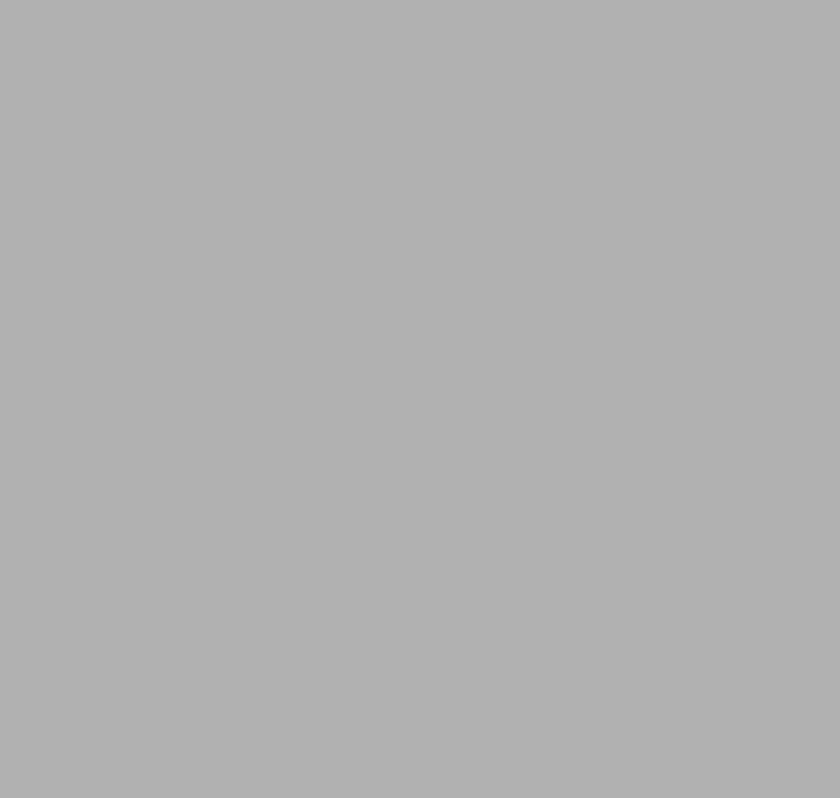
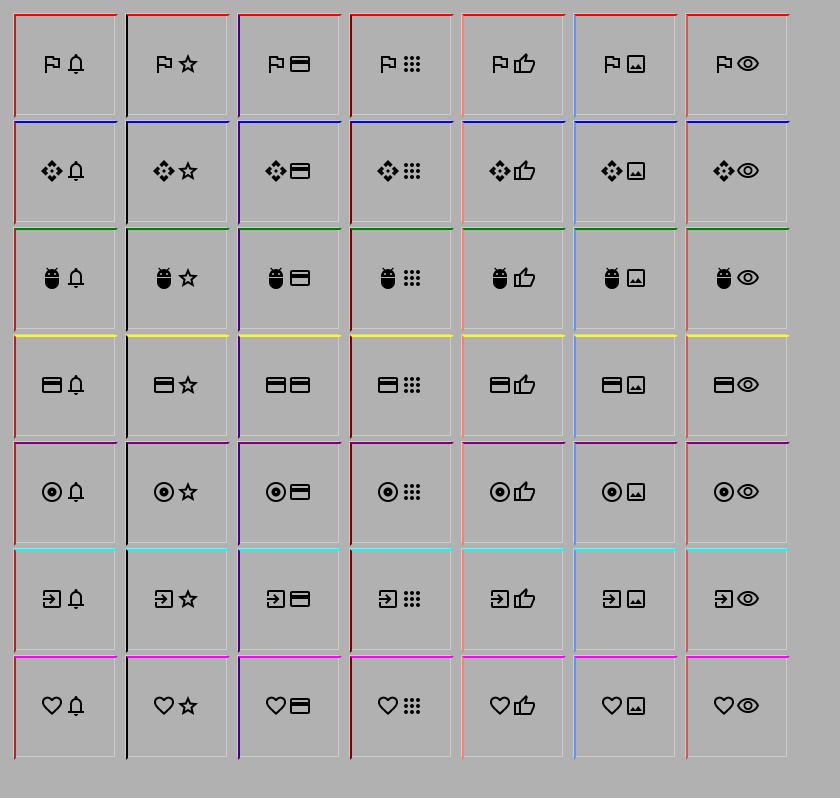
Before and after one commit to Alien2080/mono-match, a website built with webpack: page src/index.html in a window 1280 px wide. Shown: the whole page, without its empty margins (0-840 px from the left). Built offline with nearby package versions, Linux system fonts and the light colour scheme.

Commit message:
add visible lines as borders to cards

```diff
--- a/src/assets/code/card.js
+++ b/src/assets/code/card.js
@@ -2,6 +2,7 @@
 export class Card {
   constructor(){
     this.symbols = [];
+    this.cssClasses = [];
   }
 
   getSymbols() {
@@ -12,6 +13,14 @@ export class Card {
     this.symbols.push(symbol);
   }
 
+  getCSSclasses() {
+    return this.cssClasses;
+  }
+
+  addCSSclass(className) {
+    this.cssClasses.push(className);
+  }
+
   printSymbols() {
     console.log(this.symbols);
   }
--- a/src/assets/code/deck.js
+++ b/src/assets/code/deck.js
@@ -14,15 +14,39 @@ export class Deck {
   generateCards(icons) {
     const cards2dArray = [];
 
+    // Create cards.
     for (let i = 0; i < this.gridSize; i += 1) {
         const row = [];
         for (let j = 0; j < this.gridSize; j += 1) {
             const card = new Card();
-            card.addSymbol(icons[i * this.gridSize + j % icons.length]);
             row.push(card);
         }
         cards2dArray.push(row);
     }
+
+    // Horizontal line symbols.
+    for (let i = 0; i < this.gridSize; i += 1) {
+      for (let j = 0; j < this.gridSize; j += 1) {
+        cards2dArray[i][j].addSymbol(icons[j]);
+        cards2dArray[i][j].addCSSclass(`horizontal-line`);
+        cards2dArray[i][j].addCSSclass(`horizontal-line-${i}`);
+      }
+    }
+
+    // Vertical line symbols.
+    for (let i = 0; i < this.gridSize; i += 1) {
+      for (let j = 0; j < this.gridSize; j += 1) {
+        cards2dArray[i][j].addSymbol(icons[i + this.gridSize * this.gridSize]);
+        cards2dArray[i][j].addCSSclass(`vertical-line`);
+        cards2dArray[i][j].addCSSclass(`vertical-line-${j}`);
+      }
+    }
+
+    // Diagonal line symbols.
+    // for (let i = 0, j = 0; i < this.gridSize; i += 1, j += 1) {
+    //   cards2dArray[i][j].addSymbol(icons[i + this.gridSize * this.gridSize]);
+
+    // }
 
     return cards2dArray;
 }
--- a/src/assets/code/domController.js
+++ b/src/assets/code/domController.js
@@ -13,6 +13,9 @@ export class DOMController {
           row.forEach((card, j) => {
               const cardElement = document.createElement('div');
               cardElement.classList.add('card');
+              card.getCSSclasses().forEach(className => {
+                  cardElement.classList.add(className); // Add CSS classes from Card to cardElement
+              });
               card.getSymbols().forEach(symbol => {
                   const spanElement = document.createElement('span');
                   spanElement.classList.add('material-symbols-outlined');
--- a/src/index.html
+++ b/src/index.html
@@ -3,9 +3,12 @@
 <head>
   <meta charset="UTF-8">
   <meta name="viewport" content="width=device-width, initial-scale=1.0">
-  <title>Website template</title>
+  <link href="https://fonts.googleapis.com/css2?family=Material+Symbols+Outlined" rel="stylesheet" />
+  <title>Mono Match</title>
 </head>
 <body>
 
+  <div id="cardContainer" class="card-container"></div>
+
 </body>
 </html>
--- a/src/index.js
+++ b/src/index.js
@@ -2,6 +2,7 @@
 // eslint-disable-next-line no-unused-vars
 import { styles } from './styles.css'; // Needed to the CSS file gets included by Webpack.
 import{ Deck } from './assets/code/deck';
+import { DOMController } from './assets/code/domController';
 
 // Webpack-related environment.
 if (process.env.NODE_ENV !== 'production') {
@@ -17,3 +18,6 @@ console.log(`Number of symbols per card: ${Deck.calcNumSymbolsPerCard(n)}`);
 
 const deck = new Deck(7);
 deck.printDeck();
+
+const domController = new DOMController(deck, 'cardContainer');
+domController.render();
--- a/src/styles.css
+++ b/src/styles.css
@@ -12,3 +12,117 @@
 body {
   font-family: Roboto;
 }
+
+.card-container {
+  display: flex;
+  flex-wrap: wrap;
+}
+
+.card {
+  position:relative; /*Needed for absolute positioning of line */
+  width: 100px;
+  height: 100px;
+  border: 1px solid #ccc;
+  margin: 5px;
+  display: flex;
+  justify-content: center;
+  align-items: center;
+}
+
+.card i {
+  font-size: 24px; /* Adjust icon size as needed */
+}
+
+.card.horizontal-line::after,
+.card.vertical-line::after {
+    content: '';
+    position: absolute;
+    top: 0;
+    left: 0;
+    width: 100%;
+    height: 100%;
+    border: 2px solid transparent;
+}
+
+.card.horizontal-line::after {
+  /* border- ; */
+    border-top-color: rgb(216, 31, 31);
+}
+
+.card.vertical-line::after {
+    border-left-color: black;
+}
+
+.card.diagonal-line::after {
+    border-top-color: black;
+    border-left-color: black;
+    transform: rotate(45deg);
+}
+
+
+/* Hortizontal colours */
+.card.horizontal-line:nth-child(1)::after {
+  border-top-color: red; /* Change the color for the first card */
+}
+
+.card.horizontal-line:nth-child(2)::after {
+  border-top-color: blue; /* Change the color for the second card */
+}
+
+.card.horizontal-line:nth-child(3)::after {
+  border-top-color: green; /* Change the color for the second card */
+}
+
+.card.horizontal-line:nth-child(4)::after {
+  border-top-color: yellow; /* Change the color for the second card */
+}
+
+.card.horizontal-line:nth-child(5)::after {
+  border-top-color: purple; /* Change the color for the second card */
+}
+
+.card.horizontal-line:nth-child(6)::after {
+  border-top-color: cyan; /* Change the color for the second card */
+}
+
+.card.horizontal-line:nth-child(7)::after {
+  border-top-color: magenta; /* Change the color for the second card */
+}
+
+.card.horizontal-line:nth-child(8)::after {
+  border-top-color: orange; /* Change the color for the second card */
+}
+
+
+/* Vertical colours. */
+.card.horizontal-line-0::after {
+  border-left-color: brown; /* Change the color for the first card */
+}
+
+.card.horizontal-line-1::after {
+  border-left-color: black; /* Change the color for the second card */
+}
+
+.card.horizontal-line-2::after {
+  border-left-color: indigo; /* Change the color for the second card */
+}
+
+.card.horizontal-line-3::after {
+  border-left-color: maroon; /* Change the color for the second card */
+}
+
+.card.horizontal-line-4::after {
+  border-left-color: salmon; /* Change the color for the second card */
+}
+
+.card.horizontal-line-5::after {
+  border-left-color: cornflowerblue; /* Change the color for the second card */
+}
+
+.card.horizontal-line-6::after {
+  border-left-color: indianred; /* Change the color for the second card */
+}
+
+.card.horizontal-line-7::after {
+  border-left-color: royalblue; /* Change the color for the second card */
+}
```
